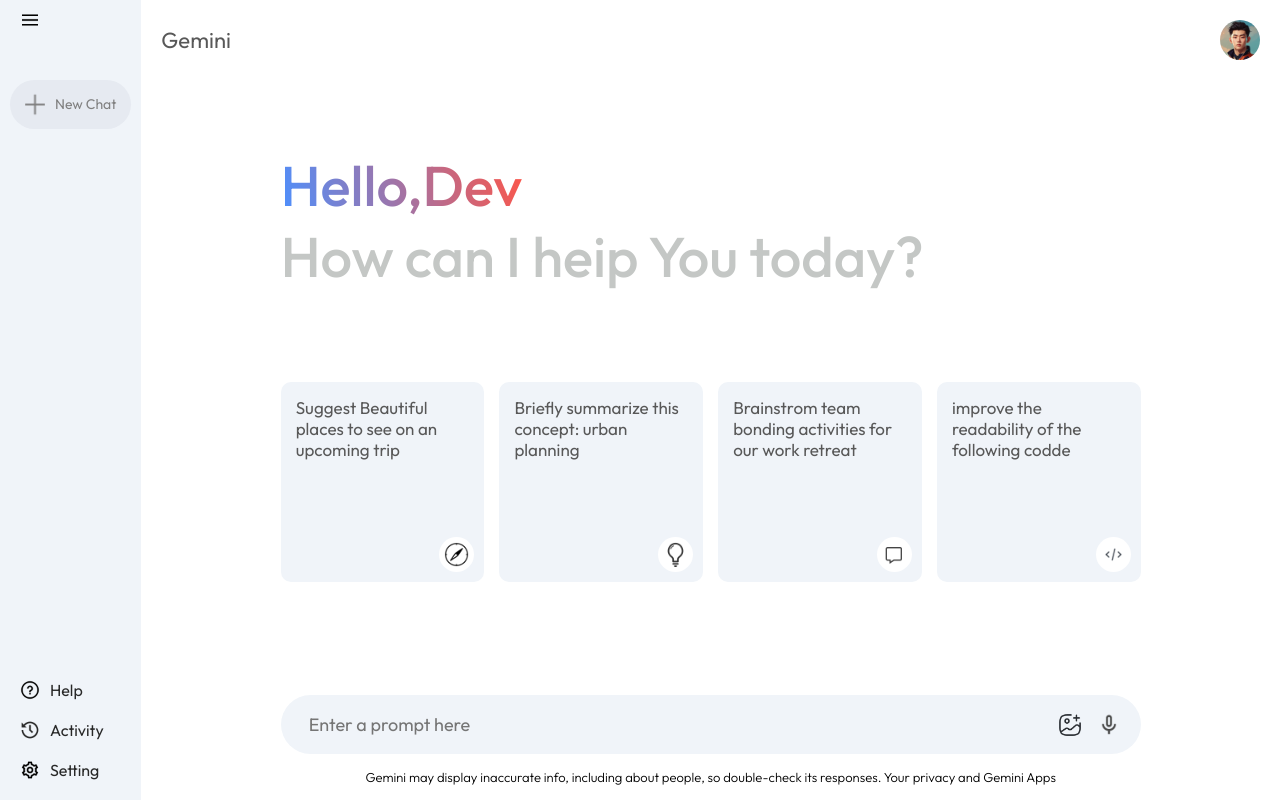
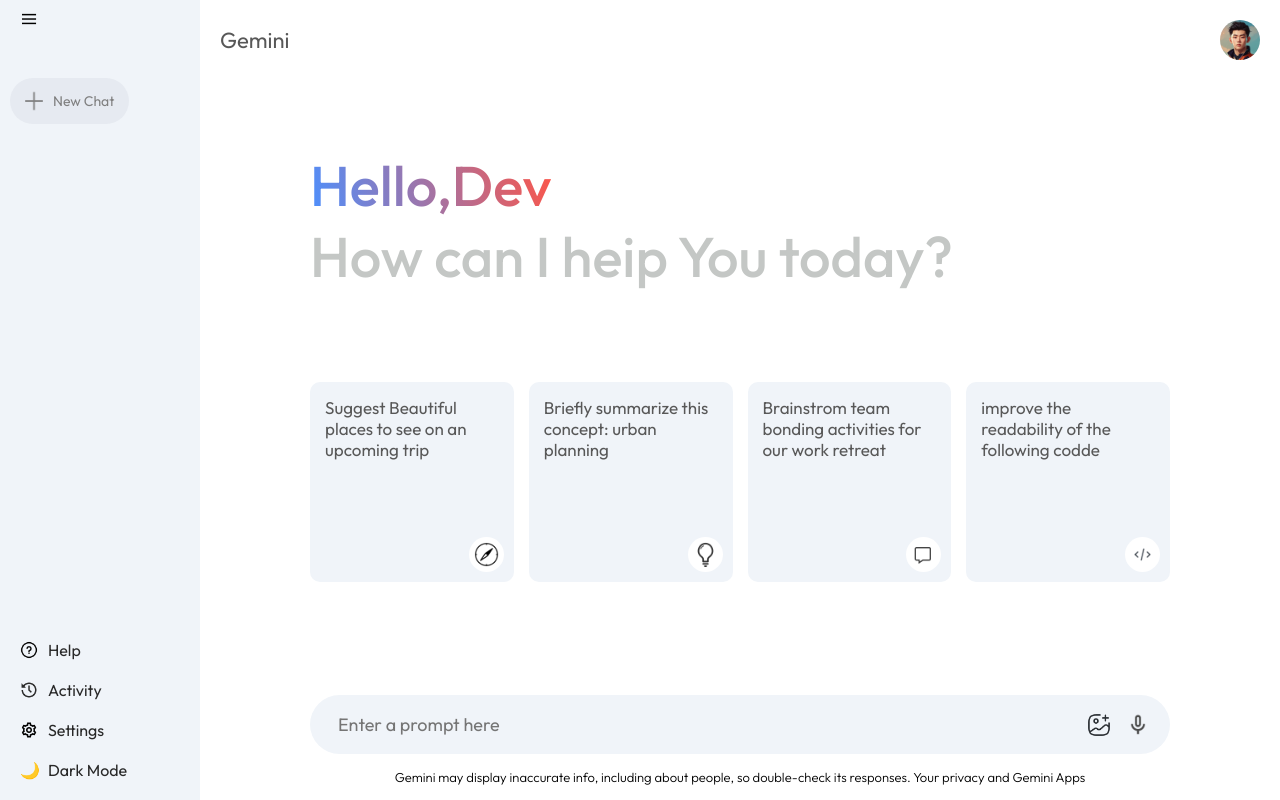
Before and after one commit to hirushan2001/Gemini-Clone, a React (Vite) app: page / in a window 1280 px wide. Built offline with nearby package versions, Linux system fonts and the light colour scheme.

Commit message:
FM | dark mode add

```diff
--- a/src/components/Sidebar/Sidebar.css
+++ b/src/components/Sidebar/Sidebar.css
@@ -5,10 +5,42 @@
     justify-content: space-between;
     background-color: #f0f4f9;
     padding: 10px;
+    transition: all 0.3s ease;
+    width: 200px;
 }
 
+.sidebar.collapsed {
+    width: 65px;
+}
+
+/* Dark mode styles for sidebar */
+.sidebar.dark-mode {
+    background-color: #1a1a1a;
+    color: #ffffff;
+}
+
+.sidebar.dark-mode .new-chat {
+    background-color: #2a2a2a;
+    color: #ffffff;
+}
+
+.sidebar.dark-mode .recent-entry {
+    color: #ffffff;
+}
+
+.sidebar.dark-mode .recent-entry:hover {
+    background-color: #2a2a2a;
+}
+
+/* Dark mode styles for main section */
+body.dark-mode {
+    background-color: #2c2c2c;
+    color: #ffffff;
+}
+
+/* Rest of the existing styles */
 .sidebar img {
-    width: 20px;
+    width: 18px;
 }
 
 .sidebar .menu {
@@ -28,6 +60,12 @@
     border-radius: 50px;
     font-size: 14px;
     color: grey;
+    transition: all 0.3s ease;
+}
+
+.sidebar.collapsed .new-chat {
+    padding: 5px 10px;
+    font-size: 12px;
 }
 
 .sidebar .recent {
@@ -53,7 +91,7 @@
 }
 
 .sidebar .recent-entry:hover {
-  background-color: #e2e5eb ;
+    background-color: #e2e5eb;
 }
 
 .sidebar .bottom {
@@ -71,3 +109,39 @@
         display: none;
     }
 }
+
+.sidebar .dark-mode-toggle {
+    display: flex;
+    align-items: center;
+    justify-content: center;
+    cursor: pointer;
+    transition: all 0.3s ease;
+
+}
+
+.sidebar .dark-mode-toggle img {
+    width: 16px;
+    height:16px;
+}
+
+.sidebar.expanded .dark-mode-toggle {
+    justify-content: flex-start;
+    gap: 8px;
+}
+
+.sidebar.collapsed .dark-mode-toggle {
+    padding: 8px;
+    border-radius: 50%;
+}
+
+.sidebar .dark-mode-toggle:hover {
+    background-color: rgba(255, 255, 255, 0.1);
+}
+
+.sidebar.dark-mode .dark-mode-toggle:hover {
+    background-color: rgba(0, 0, 0, 0.2);
+}
+
+.dark-mode img {
+    filter: invert(1);
+  }
--- a/src/components/Sidebar/Sidebar.jsx
+++ b/src/components/Sidebar/Sidebar.jsx
@@ -1,11 +1,12 @@
-import React, { useState, useContext } from 'react';
-import './Sidebar.css';
-import { assets } from '../../assets/assets';
-import { Context } from '../../context/context'; // Make sure this path is correct
+import React, { useState, useContext, useEffect } from "react";
+import "./Sidebar.css";
+import { assets } from "../../assets/assets";
+import { Context } from "../../context/context";
 
 const Sidebar = () => {
   const [expanded, setExpanded] = useState(true);
-    const { onSent, prevprompt, setRecentPrompt,newchat } = useContext(Context);
+  const [isDarkMode, setIsDarkMode] = useState(false);
+  const { onSent, prevprompt, setRecentPrompt, newchat } = useContext(Context);
 
   const toggleSidebar = () => {
     setExpanded(!expanded);
@@ -14,13 +15,25 @@
   const loadPrompt = async (prompt) => {
     await onSent(prompt);
     setRecentPrompt(prompt);
-    }
+  };
+
+  const toggleDarkMode = () => {
+    setIsDarkMode(!isDarkMode);
+  };
+
+  useEffect(() => {
+    document.body.classList.toggle("dark-mode", isDarkMode);
+  }, [isDarkMode]);
 
   return (
-        <div className={`sidebar ${expanded ? 'expanded' : 'collapsed'}`}>
+    <div
+      className={`sidebar ${expanded ? "expanded" : "collapsed"} ${
+        isDarkMode ? "dark-mode" : ""
+      }`}
+    >
       <div className="top">
         <img
-                    className='menu'
+          className="menu"
           src={assets.menu_icon}
           alt="Menu Icon"
           onClick={toggleSidebar}
@@ -31,14 +44,18 @@
         </div>
         {expanded && (
           <div className="recent">
-                        <p className='recent-title'>Recent</p>
+            <p className="recent-title">Recent</p>
             {prevprompt.map((item, index) => {
               return (
-                                <div onClick={() => loadPrompt(item)} key={index} className="recent-entry">
+                <div
+                  onClick={() => loadPrompt(item)}
+                  key={index}
+                  className="recent-entry"
+                >
                   <img src={assets.message_icon} alt="Message Icon" />
                   <p>{item.slice(0, 18)}...</p>
                 </div>
-                            )
+              );
             })}
           </div>
         )}
@@ -54,11 +71,18 @@
         </div>
         <div className="bottom-item recent-entry">
           <img src={assets.setting_icon} alt="Setting Icon" />
-                    {expanded && <p>Setting</p>}
+          {expanded && <p>Settings</p>}
+        </div>
+        <div
+          className="bottom-item recent-entry dark-mode-toggle"
+          onClick={toggleDarkMode}
+        >
+          <span>{isDarkMode ? "☀️" : "🌙"}</span>
+          {expanded && <p>{isDarkMode ? "Light Mode" : "Dark Mode"}</p>}
         </div>
       </div>
     </div>
   );
-}
+};
 
 export default Sidebar;
```
Lines whose indentation alone changed are shown as unchanged.
